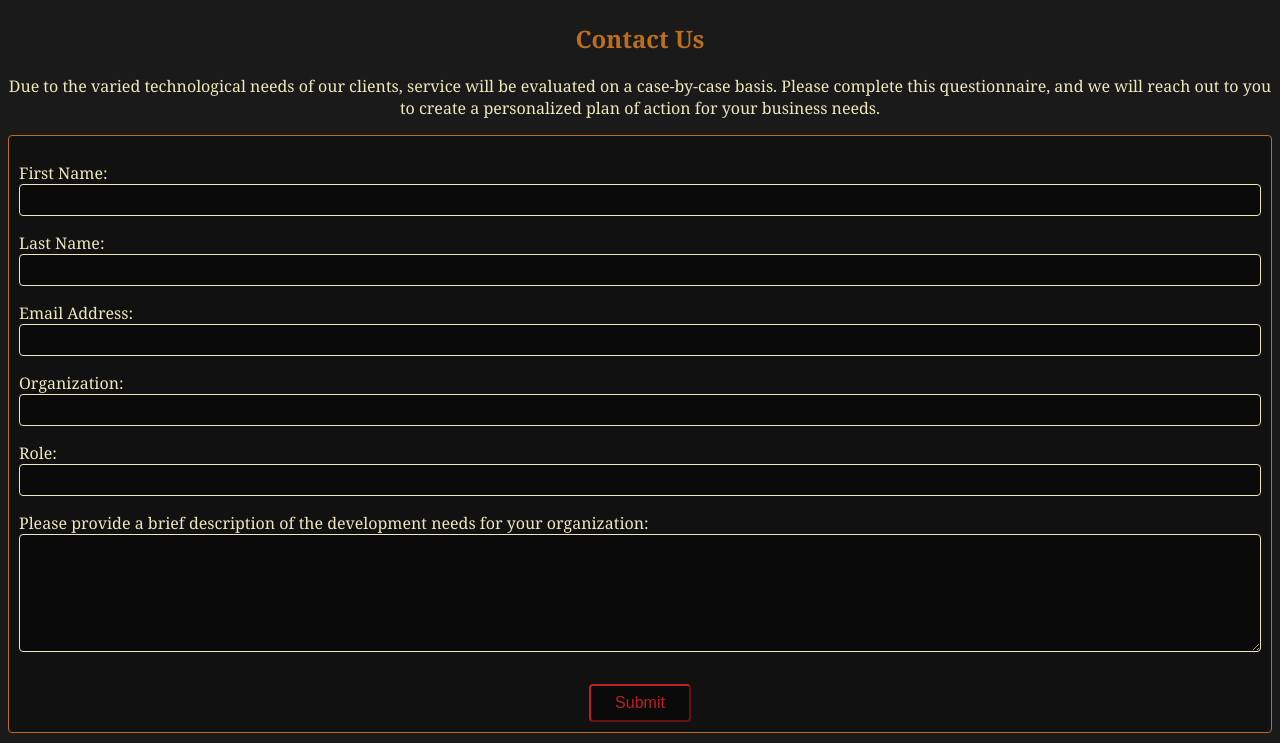
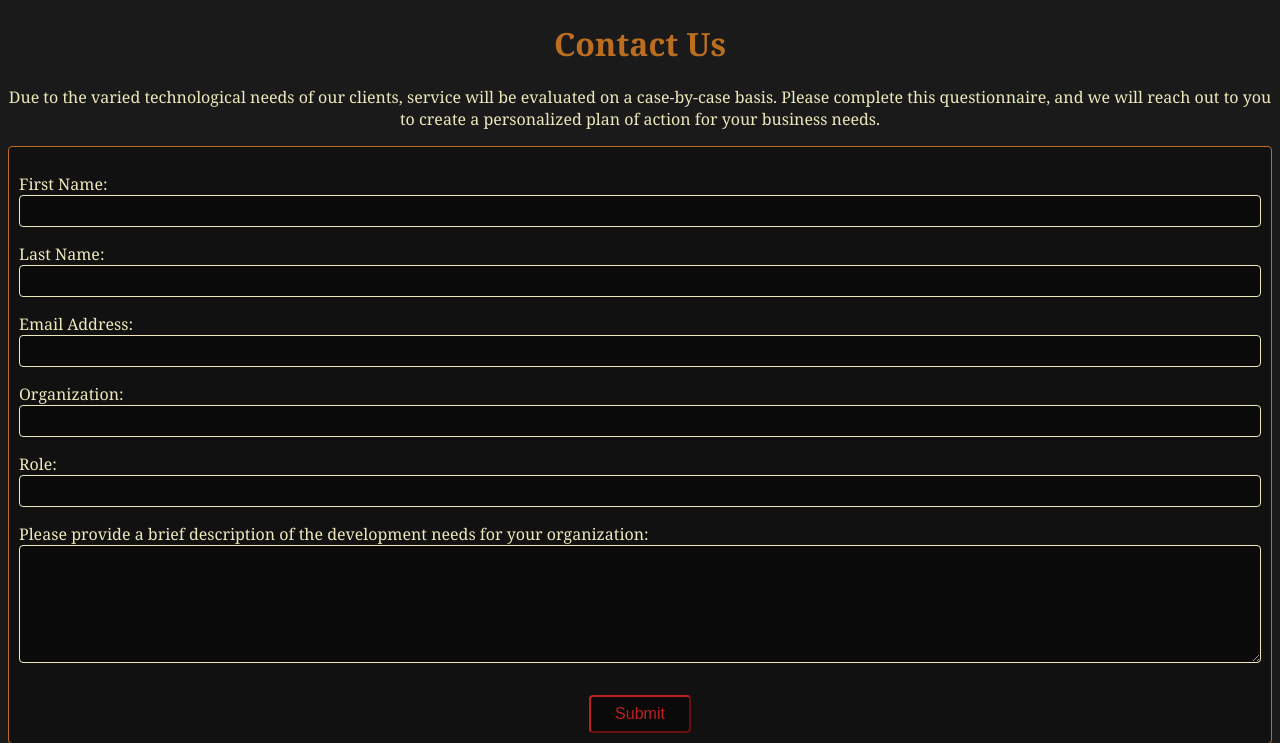
Before and after one commit to Orrin-Manning/snakeoilsoftware.com-old, a PHP site: page /contact in a window 1280 px wide. Shown: the part 59-802 px from the top of the page. Run offline with PHP 8.4, Linux system fonts and the light colour scheme; some web fonts are replaced.

Commit message:
Change main heading from h2 to h1

```diff
--- a/contact/index.php
+++ b/contact/index.php
@@ -4,7 +4,7 @@ $author = 'Orrin Manning';
 include_once '../header.php';
 ?>
 <main>
-  <h2 class="contact-header serif">Contact Us</h2>
+  <h1 class="contact-header serif">Contact Us</h1>
   <section>
     <p class="contact-dialogue serif">
       Due to the varied technological needs of our clients, service will be
```
